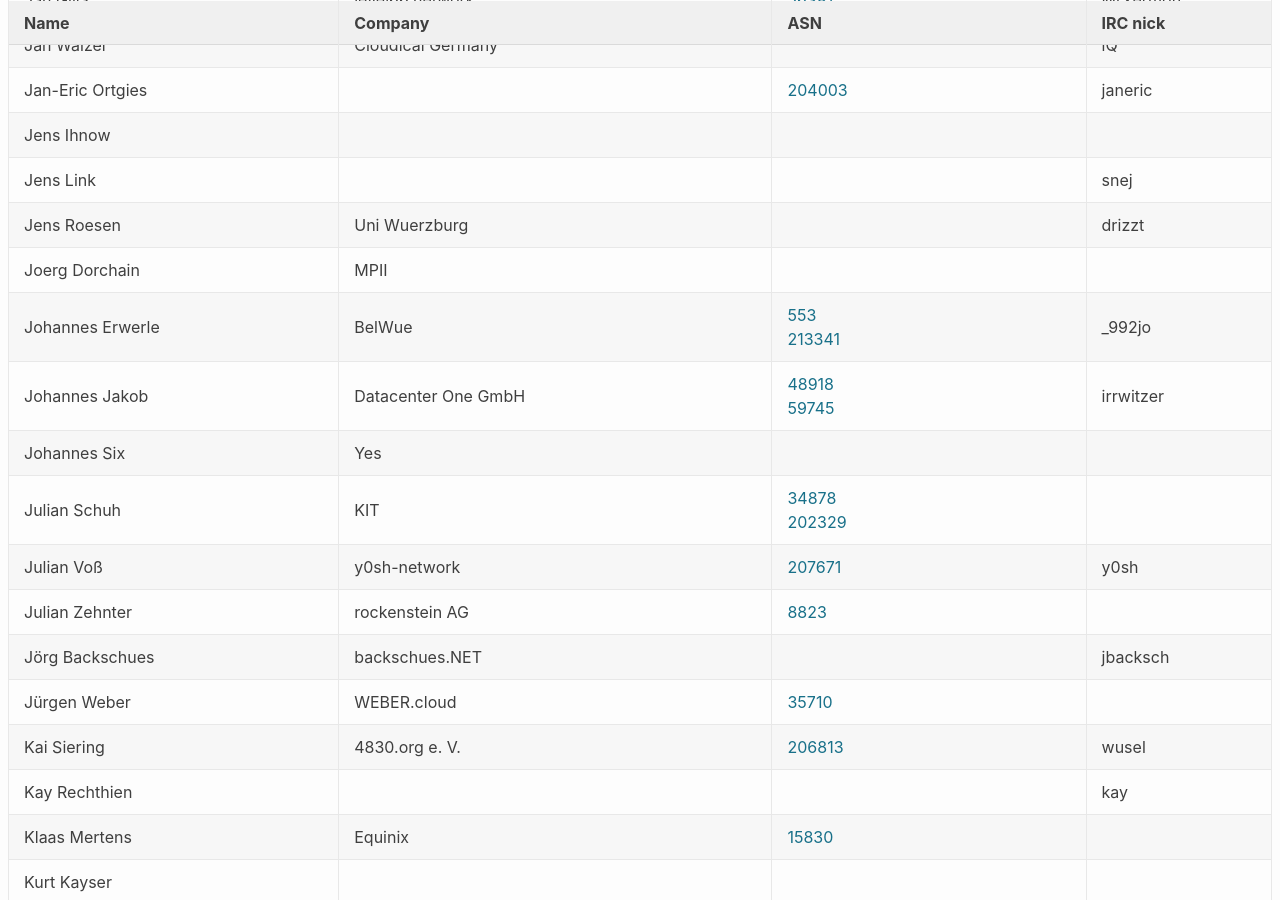
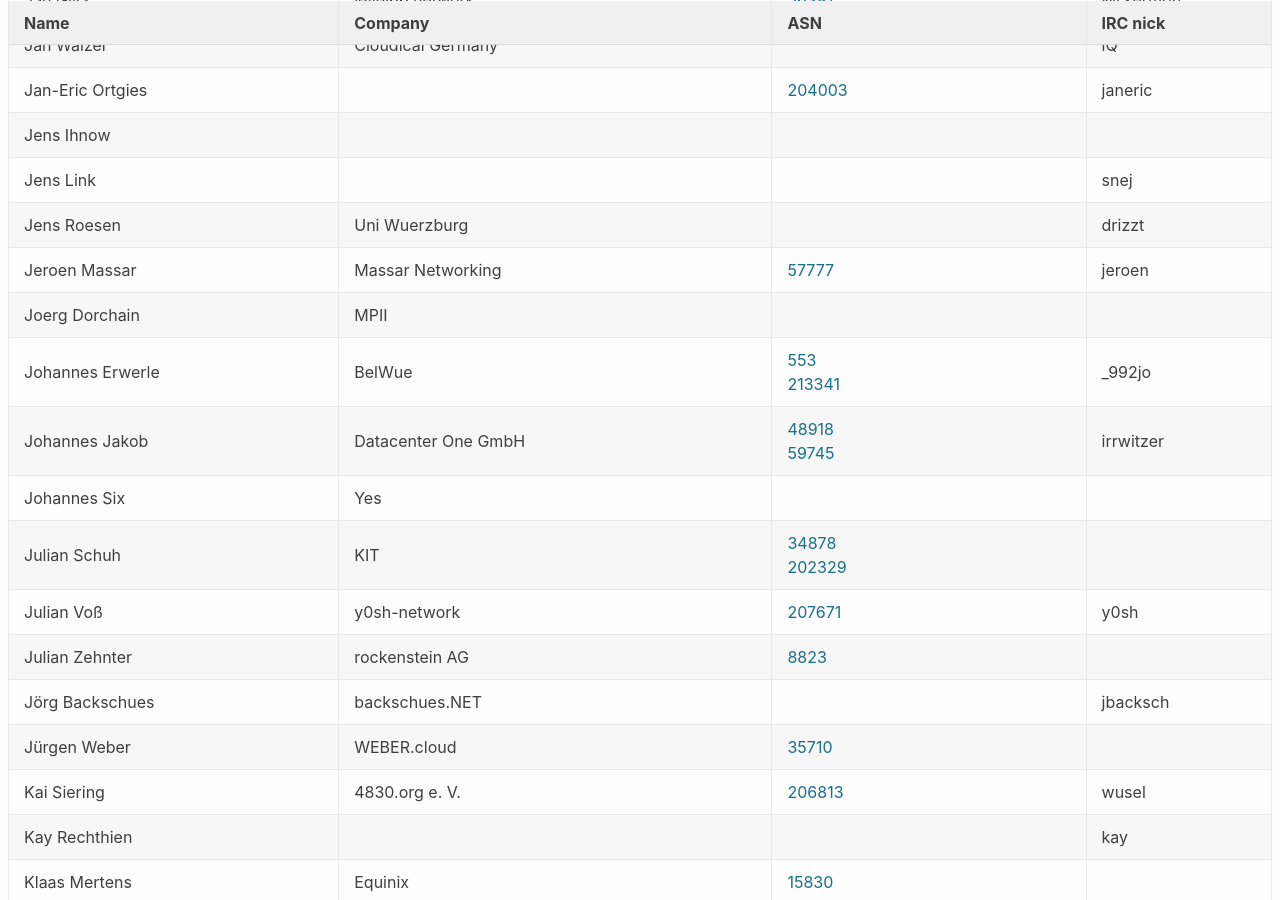
Before and after one commit to denog/pretix-attendeelist, a Jekyll site: the page built from denog13/index.markdown, in a window 1280 px wide and 900 px high, scrolled down 2260 px. Built offline with Jekyll 4.4.1, drawn with Linux system fonts in a browser that asks for light colours; some of the changed text lies outside the part shown.

Commit message:
Latest data: Wed Sep 29 19:11:49 UTC 2021

```diff
--- a/_data/attendees_denog13.json
+++ b/_data/attendees_denog13.json
@@ -322,6 +322,12 @@
     "company": "Uni Wuerzburg",
     "irc": "drizzt",
     "asn": null
+  },
+  {
+    "name": "Jeroen Massar",
+    "company": "Massar Networking",
+    "irc": "jeroen",
+    "asn": "57777"
   },
   {
     "name": "Joerg Dorchain",
@@ -654,6 +660,12 @@
     "asn": "6695"
   },
   {
+    "name": "Robert Remenyi",
+    "company": "htp GmbH",
+    "irc": "robrem",
+    "asn": "13045"
+  },
+  {
     "name": "Robin Därmann",
     "company": "Ruhr-Uni Bochum",
     "irc": null,
```
